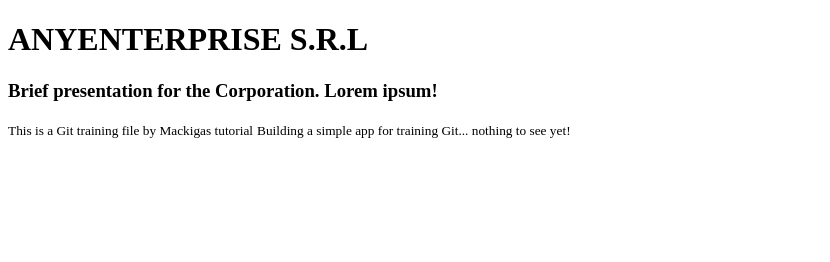
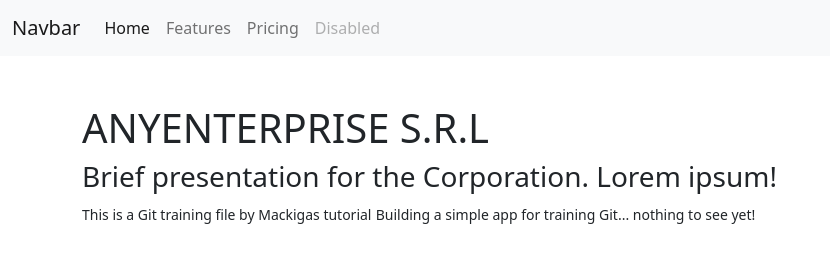
Before and after one commit to DonMastra/MakigasGitTraining, a plain HTML site: page index.html in a window 1280 px wide. Shown: the whole page, without its empty margins (0-830 px from the left). Drawn offline with nearby package versions, Linux system fonts and the light colour scheme.

Commit message:
added minimum styles

```diff
--- a/index.html
+++ b/index.html
@@ -4,19 +4,39 @@
 <head>
     <meta charset="UTF-8">
     <meta name="viewport" content="width=device-width, initial-scale=1.0">
+    <link href="https://cdn.jsdelivr.net/npm/bootstrap@5.0.0-beta1/dist/css/bootstrap.min.css" rel="stylesheet" integrity="sha384-giJF6kkoqNQ00vy+HMDP7azOuL0xtbfIcaT9wjKHr8RbDVddVHyTfAAsrekwKmP1" crossorigin="anonymous">
     <title>Git Training!</title>
 </head>
 
 <body>
+    <nav class="navbar navbar-expand-lg navbar-light bg-light">
+        <div class="container-fluid">
+            <a class="navbar-brand" href="#">Navbar</a>
+            <button class="navbar-toggler" type="button" data-bs-toggle="collapse" data-bs-target="#navbarNavAltMarkup" aria-controls="navbarNavAltMarkup" aria-expanded="false" aria-label="Toggle navigation">
+            <span class="navbar-toggler-icon"></span>
+          </button>
+            <div class="collapse navbar-collapse" id="navbarNavAltMarkup">
+                <div class="navbar-nav">
+                    <a class="nav-link active" aria-current="page" href="#">Home</a>
+                    <a class="nav-link" href="#">Features</a>
+                    <a class="nav-link" href="#">Pricing</a>
+                    <a class="nav-link disabled" href="#" tabindex="-1" aria-disabled="true">Disabled</a>
+                </div>
+            </div>
+        </div>
+    </nav>
 
-    <div>
+    <div class="container mt-5">
         <h1>ANYENTERPRISE S.R.L</h1>
         <h3>Brief presentation for the Corporation. Lorem ipsum!
         </h3>
     </div>
 
-    <small>This is a Git training file by Mackigas tutorial</small>
-    <small>Building a simple app for training Git... nothing to see yet!</small>
+    <div class="container">
+        <small>This is a Git training file by Mackigas tutorial</small>
+        <small>Building a simple app for training Git... nothing to see yet!</small>
+    </div>
+
 </body>
 
 </html>
```
